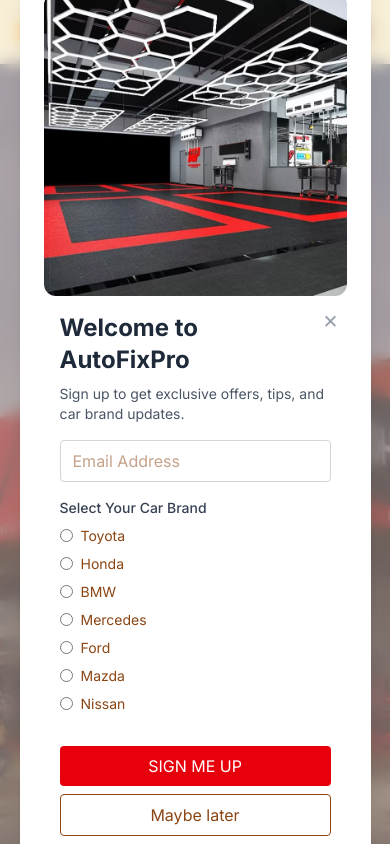
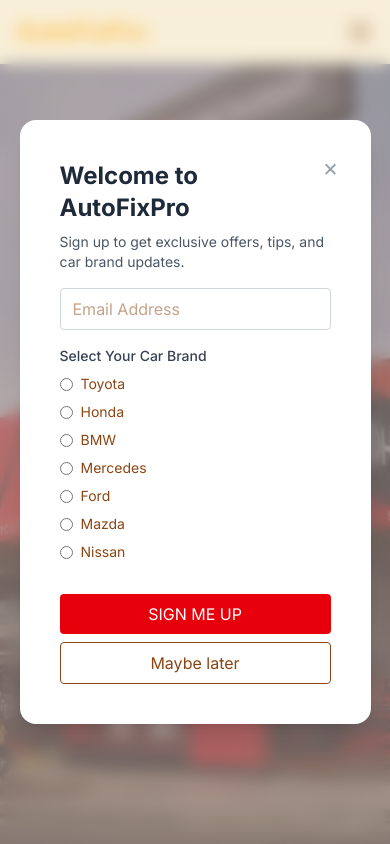
Before and after one commit to CGAJAY/AutoMate, a Next.js app in the folder frontend/: page / in a window 390 px wide. Shown: the top 844 px of the page. Built offline with nearby package versions, Linux system fonts and the light colour scheme.

Commit message:
Updated splash image on smaller screens

```diff
--- a/frontend/app/components/SplashModal.tsx
+++ b/frontend/app/components/SplashModal.tsx
@@ -41,7 +41,7 @@
             transition={{ duration: 0.4 }}
           >
             {/* Left side image */}
-            <div className="md:w-1/2">
+            <div className="hidden md:block md:w-1/2">
               <img
                 src="/images/splash.jpeg"
                 alt="Garage"
```
